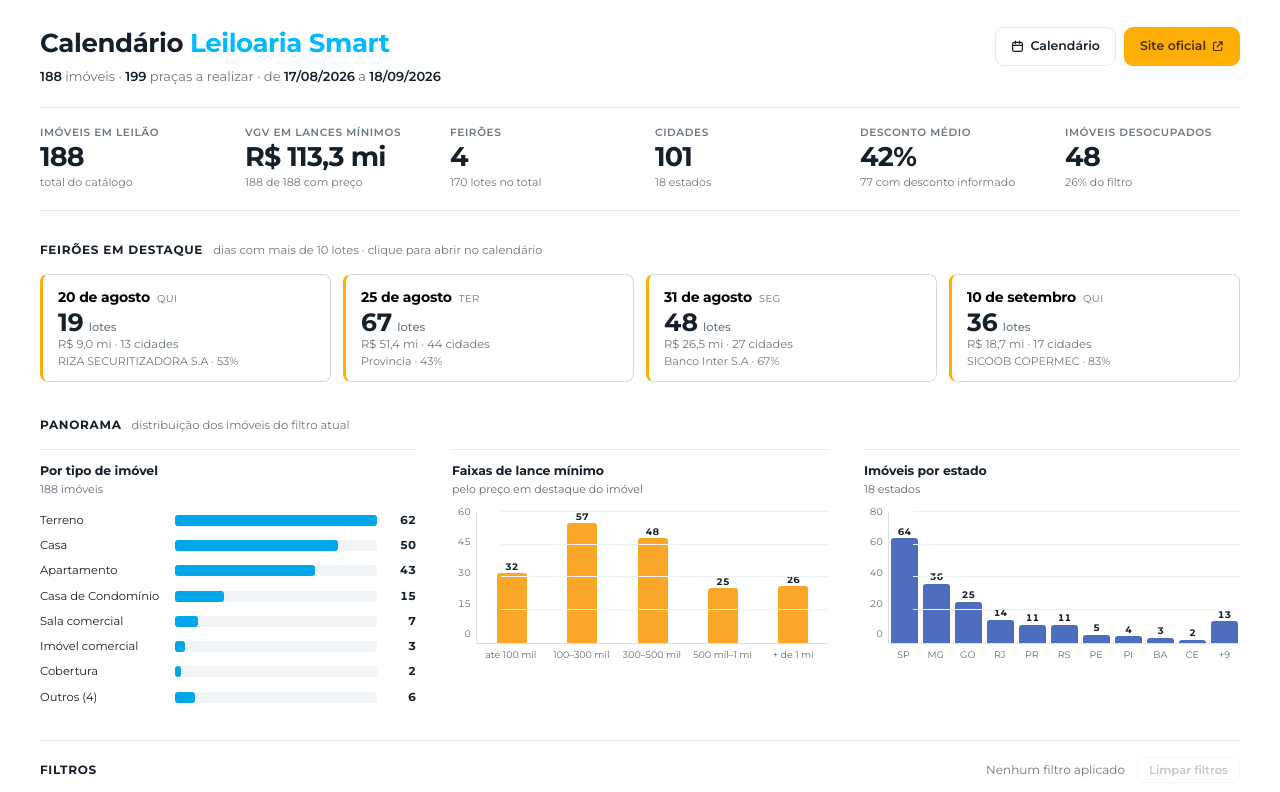
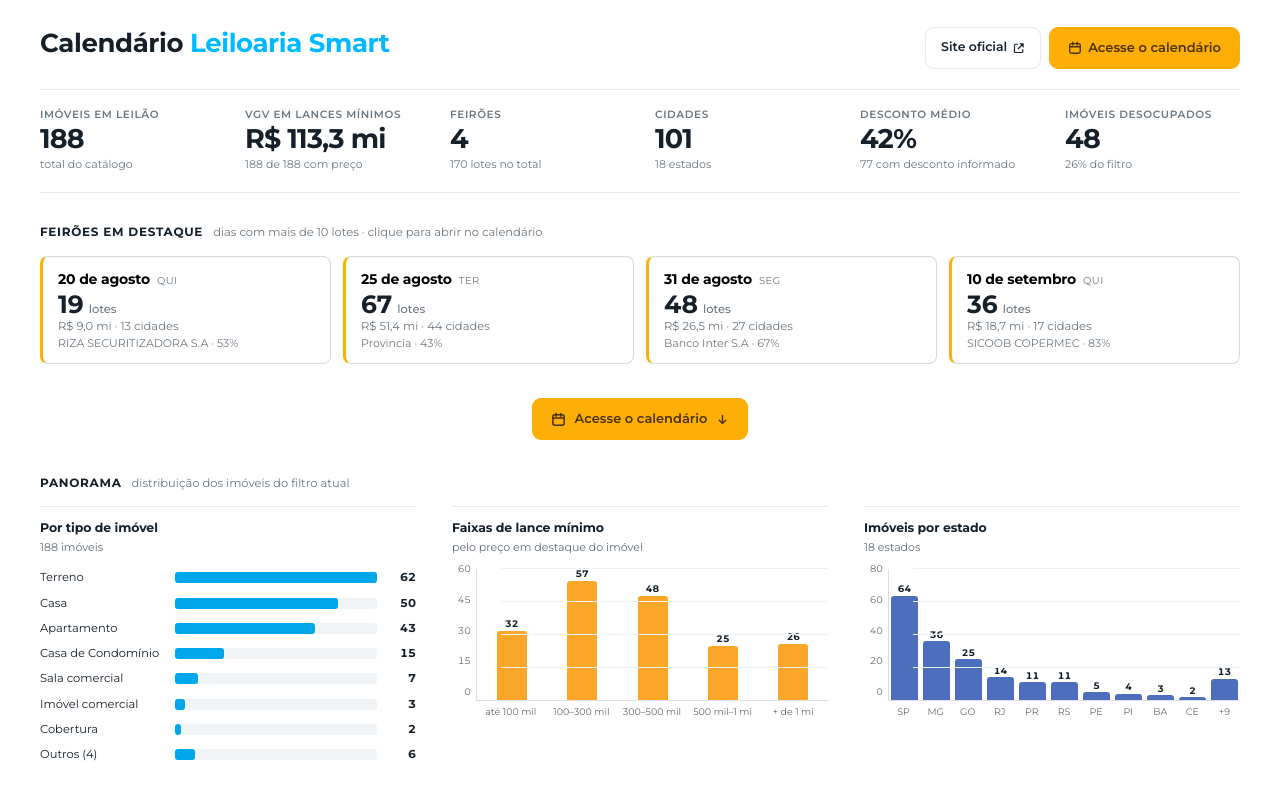
Before and after one commit to Leiloaria-Smart/Calendario-Leiloes, a plain HTML site: page site/index.html in a window 1280 px wide. Shown: the top 792 px of the page. Drawn offline with Linux system fonts and the light colour scheme.

Commit message:
Atalhos para o calendário e limpeza do cabeçalho
- Remove a linha de resumo abaixo do título (e a função fmtBr, que só
  servia a ela).
- O botão do calendário passa a ser a ação principal do cabeçalho, agora
  como "Acesse o calendário"; o link para o site oficial vira secundário.
  O site é um calendário, então esse é o destino natural.
- Segundo atalho entre os feirões em destaque e o Panorama.

Corrige um bug nos atalhos: clicar num link para #calendario com esse
mesmo hash já na URL não dispara navegação, então o botão ficava morto a
partir do segundo clique. Agora o salto nativo é cancelado e a rolagem é
animada em JS.

A animação não usa scroll-behavior:smooth de propósito. Fazendo em JS dá
para detectar os casos em que a animação não roda — aba em segundo plano,
onde o navegador congela requestAnimationFrame, e prefers-reduced-motion —
e saltar direto, em vez de a rolagem morrer no meio do caminho. Os cards
de feirão usavam scrollIntoView e passam a usar a mesma função.

```diff
--- a/site/index.html
+++ b/site/index.html
@@ -24,8 +24,9 @@
     --sombra:none;
   }
   *{box-sizing:border-box;margin:0;padding:0}
-  html{scroll-behavior:smooth}
-  @media(prefers-reduced-motion:reduce){html{scroll-behavior:auto}}
+  /* a rolagem suave é feita em JS (função irPara), não por scroll-behavior:
+     assim dá para cair no salto instantâneo quando a animação não roda —
+     aba em segundo plano — em vez de a rolagem morrer no meio */
   body{
     font-family:Montserrat,-apple-system,"Segoe UI",Roboto,sans-serif;
     background:var(--fundo);color:var(--texto);
@@ -48,8 +49,13 @@
            text-decoration:none;cursor:pointer;white-space:nowrap;transition:.15s}
   .btn-cab:hover{border-color:var(--azul);color:var(--azul-escuro)}
   /* texto #4a3200 sobre o âmbar dá 6,47:1 — passa AA */
-  .btn-cab.primario{background:var(--amarelo);border-color:var(--amarelo);color:#4a3200}
+  .btn-cab.primario{background:var(--amarelo);border-color:var(--amarelo);color:#4a3200;
+                    padding:10px 18px;font-size:13px}
   .btn-cab.primario:hover{background:#e89f05;border-color:#e89f05;color:#4a3200}
+
+  /* atalho no meio da página, no vão entre os feirões e o panorama */
+  .ir-calendario{display:flex;justify-content:center;margin:0 0 34px}
+  .btn-largo{padding:12px 28px;font-size:13.5px;gap:9px}
 
   /* --------------------------------------------------------------- KPIs */
   /* faixa de números, não uma grade de cartões: os fios em cima e embaixo
@@ -305,18 +311,9 @@
   <header>
     <div>
       <h1>Calendário <span>Leiloaria Smart</span></h1>
-      <p class="sub" id="resumo">Carregando…</p>
     </div>
     <div class="cab-acoes">
-      <a class="btn-cab" href="#calendario">
-        <svg width="13" height="13" viewBox="0 0 16 16" fill="none" aria-hidden="true">
-          <rect x="2" y="3" width="12" height="11" rx="2" stroke="currentColor" stroke-width="1.5"/>
-          <path d="M2 6.5h12M5.5 1.5v3M10.5 1.5v3" stroke="currentColor" stroke-width="1.5"
-                stroke-linecap="round"/>
-        </svg>
-        Calendário
-      </a>
-      <a class="btn-cab primario" href="https://leiloariasmart.com.br"
+      <a class="btn-cab" href="https://leiloariasmart.com.br"
          target="_blank" rel="noopener">
         Site oficial
         <svg width="12" height="12" viewBox="0 0 16 16" fill="none" aria-hidden="true">
@@ -325,6 +322,14 @@
           <path d="M9.5 2.5H13.5V6.5M13 3l-6 6" stroke="currentColor" stroke-width="1.6"
                 stroke-linecap="round" stroke-linejoin="round"/>
         </svg>
+      </a>
+      <a class="btn-cab primario" href="#calendario">
+        <svg width="14" height="14" viewBox="0 0 16 16" fill="none" aria-hidden="true">
+          <rect x="2" y="3" width="12" height="11" rx="2" stroke="currentColor" stroke-width="1.6"/>
+          <path d="M2 6.5h12M5.5 1.5v3M10.5 1.5v3" stroke="currentColor" stroke-width="1.6"
+                stroke-linecap="round"/>
+        </svg>
+        Acesse o calendário
       </a>
     </div>
   </header>
@@ -340,6 +345,22 @@
     </div>
     <div class="feiroes" id="feiroes"></div>
   </section>
+
+  <!-- ------------------------------------- atalho no meio da rolagem -->
+  <div class="ir-calendario">
+    <a class="btn-cab primario btn-largo" href="#calendario">
+      <svg width="15" height="15" viewBox="0 0 16 16" fill="none" aria-hidden="true">
+        <rect x="2" y="3" width="12" height="11" rx="2" stroke="currentColor" stroke-width="1.6"/>
+        <path d="M2 6.5h12M5.5 1.5v3M10.5 1.5v3" stroke="currentColor" stroke-width="1.6"
+              stroke-linecap="round"/>
+      </svg>
+      Acesse o calendário
+      <svg width="13" height="13" viewBox="0 0 16 16" fill="none" aria-hidden="true">
+        <path d="M8 3v10M4 9l4 4 4-4" stroke="currentColor" stroke-width="1.7"
+              stroke-linecap="round" stroke-linejoin="round"/>
+      </svg>
+    </a>
+  </div>
 
   <!-- ---------------------------------------------------------- dashboards -->
   <section class="secao">
@@ -497,10 +518,6 @@
       .replace(/&/g,'&amp;').replace(/</g,'&lt;').replace(/>/g,'&gt;');
   }
   function pad(n){ return (n < 10 ? '0' : '') + n; }
-  function fmtBr(iso){
-    var p = iso.split('-');
-    return p[2] + '/' + p[1] + '/' + p[0];
-  }
   function mesDe(iso){ return {a:+iso.slice(0,4), m:+iso.slice(5,7)-1}; }
 
   /** "R$ 470.000,00" -> 470000 */
@@ -1092,6 +1109,47 @@
     if (btn) abrirDia(btn.getAttribute('data-dia'));
   });
 
+  // Os atalhos são âncoras de verdade (funcionam sem JS e dão link
+  // compartilhável), mas clicar numa âncora cujo hash JÁ está na URL não
+  // dispara navegação — o segundo clique ficaria morto. Então rolamos na mão.
+  /** Rola até um elemento animando em JS (ver nota no CSS sobre por que a
+   *  animação nativa não serve aqui). Honra prefers-reduced-motion. */
+  function irPara(alvo){
+    var ini  = window.scrollY;
+    var fim  = alvo.getBoundingClientRect().top + ini;
+    var dist = fim - ini;
+    if (Math.abs(dist) < 2) return;
+
+    // sem animação quando ela não faria sentido ou não rodaria: usuário que
+    // pediu menos movimento, ou aba em segundo plano (onde o navegador
+    // congela requestAnimationFrame e a rolagem ficaria pela metade)
+    if (document.hidden ||
+        window.matchMedia('(prefers-reduced-motion: reduce)').matches) {
+      document.documentElement.scrollTop = fim;
+      return;
+    }
+
+    var dur = Math.min(650, Math.max(280, Math.abs(dist) * 0.55));
+    var t0 = null;
+    requestAnimationFrame(function passo(t){
+      if (t0 === null) t0 = t;
+      var p = Math.min(1, (t - t0) / dur);
+      var e = p < 0.5 ? 2*p*p : 1 - Math.pow(-2*p + 2, 2) / 2;   // easeInOutQuad
+      document.documentElement.scrollTop = ini + dist * e;
+      if (p < 1) requestAnimationFrame(passo);
+    });
+  }
+
+  // os atalhos continuam sendo âncoras de verdade (funcionam sem JS e dão
+  // link compartilhável); com JS, cancelamos o salto nativo e animamos —
+  // isso também conserta o 2º clique, que morria com o hash já na URL
+  document.querySelectorAll('a[href="#calendario"]').forEach(function(a){
+    a.addEventListener('click', function(ev){
+      ev.preventDefault();
+      irPara(document.getElementById('calendario'));
+    });
+  });
+
   // clicar num feirão em destaque salta para aquele dia no calendário
   document.getElementById('feiroes').addEventListener('click', function(ev){
     var card = ev.target.closest('[data-ir]');
@@ -1099,7 +1157,7 @@
     var iso = card.getAttribute('data-ir');
     vista = mesDe(iso);
     abrirDia(iso);
-    document.querySelector('.grid').scrollIntoView({ behavior:'smooth', block:'start' });
+    irPara(document.getElementById('calendario'));
   });
 
   document.getElementById('btnAnt').addEventListener('click', function(){
@@ -1137,22 +1195,6 @@
   });
 
   // ------------------------------------------------------------- início
-  // o resumo reflete só o que está por vir, não o catálogo histórico
-  (function(){
-    var ds = [], n = 0;
-    TODOS.forEach(function(l){
-      var f = l.pracas.filter(pracaFutura);
-      if (!f.length) return;
-      n++;
-      f.forEach(function(p){ ds.push(p.data); });
-    });
-    ds.sort();
-    var el = document.getElementById('resumo');
-    el.innerHTML = ds.length
-      ? '<b>' + n + '</b> imóveis · <b>' + ds.length + '</b> praças a realizar · ' +
-        'de <b>' + fmtBr(ds[0]) + '</b> a <b>' + fmtBr(ds[ds.length-1]) + '</b>'
-      : 'Nenhuma praça agendada a partir de hoje.';
-  })();
   document.getElementById('atualizado').textContent =
     'atualizado em ' + new Date(dados.atualizadoEm).toLocaleString('pt-BR');
 
```
